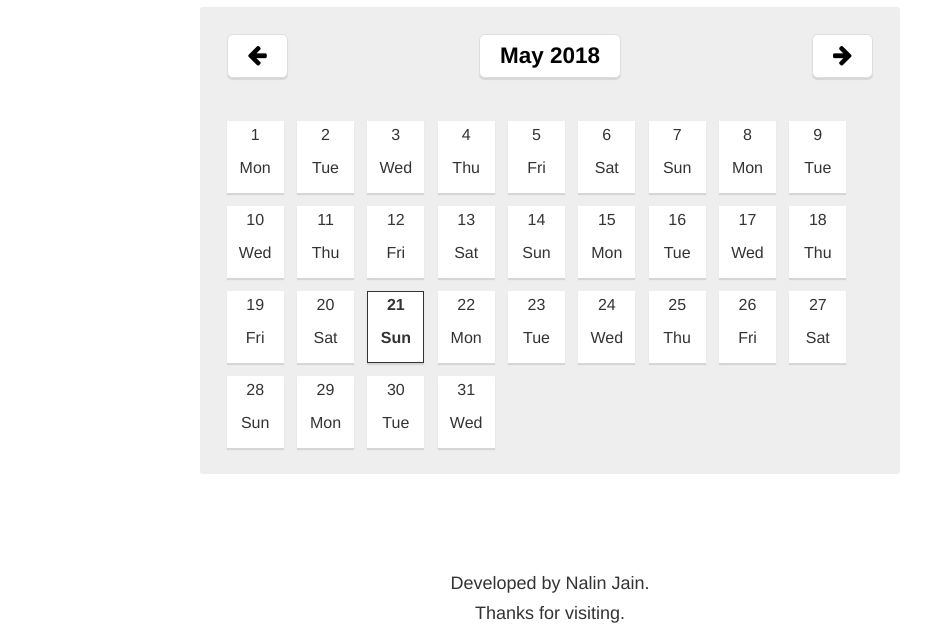
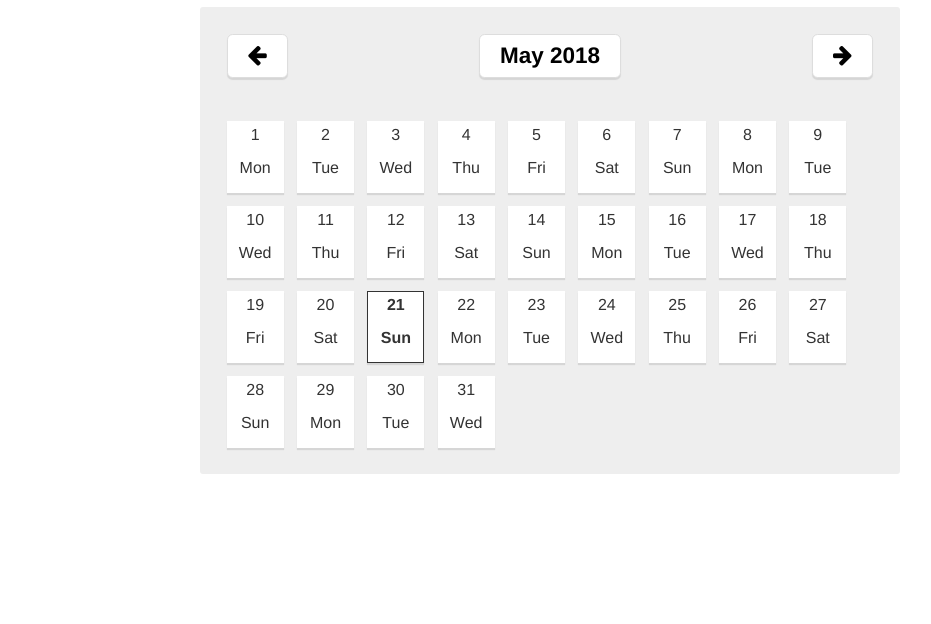
Before and after one commit to jnnalin/jnnalin.github.io, a plain HTML site: page index.html in a window 1280 px wide. Shown: the part 1066-1690 px from the top of the page, without its empty margins (90-1021 px from the left). After the commit the page ends 1540 px from the top, so only its background shows below. Drawn offline with nearby package versions, Linux system fonts and the light colour scheme; some packages are replaced by stand-ins of ours.

Commit message:
footer removed

```diff
--- a/index.html
+++ b/index.html
@@ -120,10 +120,10 @@
                 <script type="text/javascript" src="calendar.js"></script>
 
 
-                <div class="Name">
+<!--                 <div class="Name">
                         <h4> Developed by Nalin Jain. </h4>
                         <h4> Thanks for visiting. </h4>
                 </div>
-
+ -->
         </body>
 </html>
```
